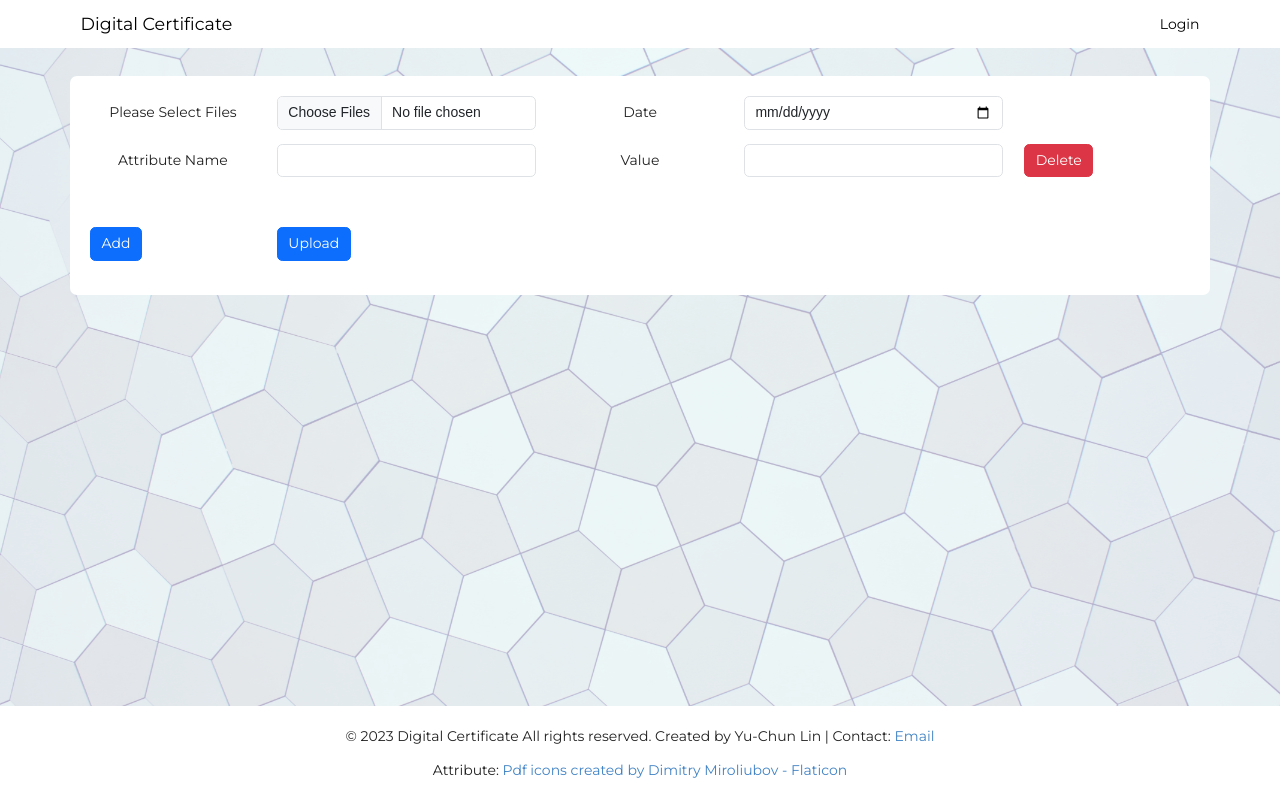
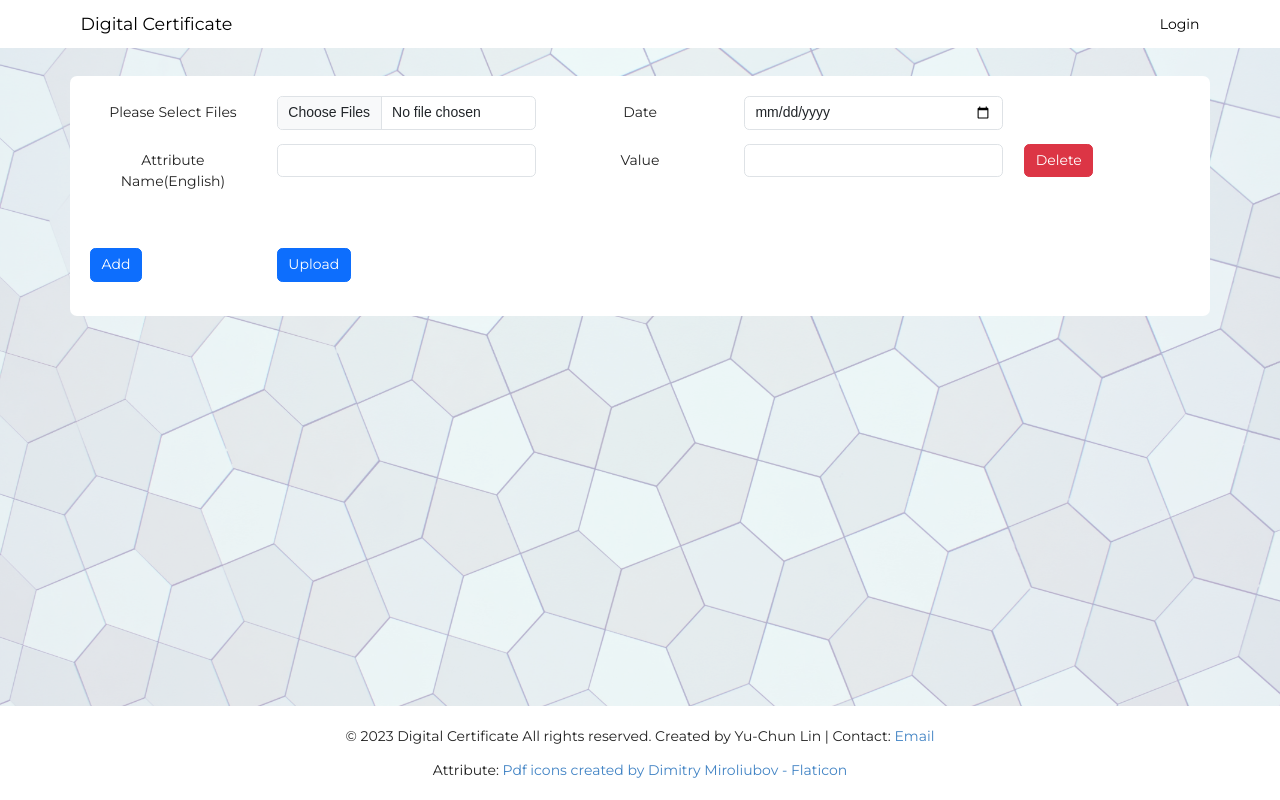
Before and after one commit to yuchun1214/digital-certificate, a Python web app: template digital-certificate/templates/admin.html in a window 1280 px wide. Run offline with Jinja, Linux system fonts and the light colour scheme; the template is opened without the code that fills it, so the values that code supplies are empty; some libraries are stand-ins or nearby versions.

Commit message:
Update admin.html

```diff
--- a/digital-certificate/templates/admin.html
+++ b/digital-certificate/templates/admin.html
@@ -54,7 +54,7 @@ Admin - Digital Certificate
         <input type="hidden" name="attributes" id="attributes">
 
         <div class="mb-3 row rule"> <!-- Combine the class attributes into a single attribute -->
-            <label class="col-sm-2 col-form-label">Attribute Name</label>
+            <label class="col-sm-2 col-form-label">Attribute Name(English)</label>
             <div class="col-sm-3">
                 <input class="form-control name-input" type="text">
             </div>
```
